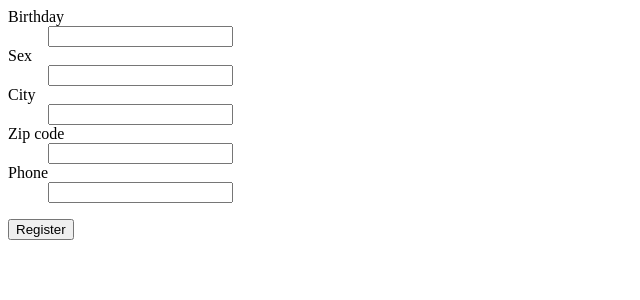
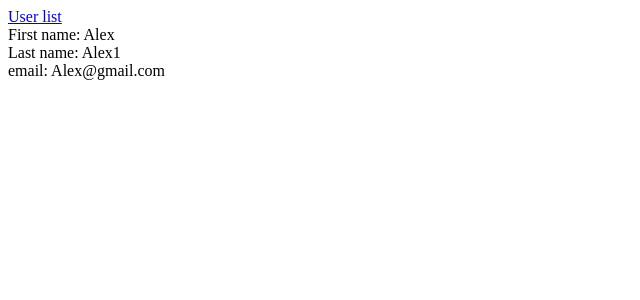
Before and after one commit to lhalam/lv-245pythoncore, a Flask app: page /user/1/profile in a window 1280 px wide. Shown: the top 300 px of the page, without its empty margins (0-640 px from the left). Run offline with Flask 2, Linux system fonts and the light colour scheme; data comes from the database, SQL or seed files in the repository; some libraries are stand-ins or nearby versions.

Commit message:
Додано перегляд цілого профайлу

```diff
--- a/NewProjectFlask/flask_app/app.py
+++ b/NewProjectFlask/flask_app/app.py
@@ -104,7 +104,17 @@ def user_update(user_id):
         return render_template('user_info.html', user=user, profile=profile, form=form)
     return render_template('error.html', msg_eror="not id {}".format(user_id))
 
-@app.route('/user/<user_id>/profile', methods=['GET','POST'])
+@app.route('/user/<user_id>/delete', methods=['GET'])
+def user_delete(user_id):
+    user = User.get_by_id(user_id)
+    if user:
+        db.session.delete(user)
+        db.session.commit()
+        return redirect('/user')
+    return render_template('error.html', msg_eror="not id {}".format(user_id))
+
+
+@app.route('/user/<user_id>/add/profile', methods=['GET','POST'])
 def profile_post_get(user_id):
     form = ProfileForm(request.form)
     if request.method == 'POST' and form.validate():
@@ -120,6 +130,13 @@ def profile_post_get(user_id):
         return redirect(_url)
     return render_template('profile_add.html', form=form)
 
+@app.route('/user/<user_id>/profile', methods=['GET'])
+def profile(user_id):
+    user = User.get_by_id(user_id)
+    if user:
+        profile = Profile.get_by_user_id(user.id)
+        return render_template('profile_all.html', user=user, profile=profile)
+    return render_template('error.html', msg_eror="not id {}".format(user_id))
 
 
 
--- /dev/null
+++ b/NewProjectFlask/flask_app/templates/profile_all.html
@@ -0,0 +1,15 @@
+<a href='http://localhost:5000/user'>User list</a><br>
+<div>
+    First name: {{ user.first_name }} <br>
+    Last name: {{ user.last_name }} <br>
+    email: {{ user.email }} <br>
+</div>
+{% if profile %}
+<div>
+    bday: {{ profile.bday }} <br>
+    sex: {{ profile.sex }} <br>
+    city: {{ profile.city }} <br>
+    zip_code: {{ profile.zip_code }} <br>
+    phone: {{ profile.phone }}
+</div>
+{% endif %}
--- a/NewProjectFlask/flask_app/templates/user_info.html
+++ b/NewProjectFlask/flask_app/templates/user_info.html
@@ -20,4 +20,4 @@
 </div>
 {% endif %}
 
-<a href='http://localhost:5000/user/{{ user.id }}/profile'>add profile</a>
+<a href='http://localhost:5000/user/{{ user.id }}/add/profile'>add profile</a>
--- a/NewProjectFlask/flask_app/templates/users.html
+++ b/NewProjectFlask/flask_app/templates/users.html
@@ -12,6 +12,7 @@
             <td>{{ user.first_name }}</td>
             <td>{{ user.last_name }}</td>
             <td>{{ user.email }}</td>
+            <td><a href='http://localhost:5000/user/{{ user.id }}/delete'>delete</a></td>
         </tr>
     {% endfor %}
 </table>
```
